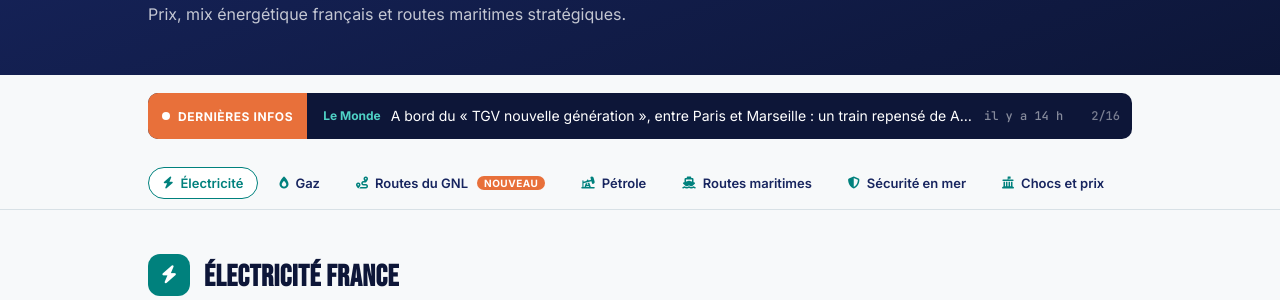
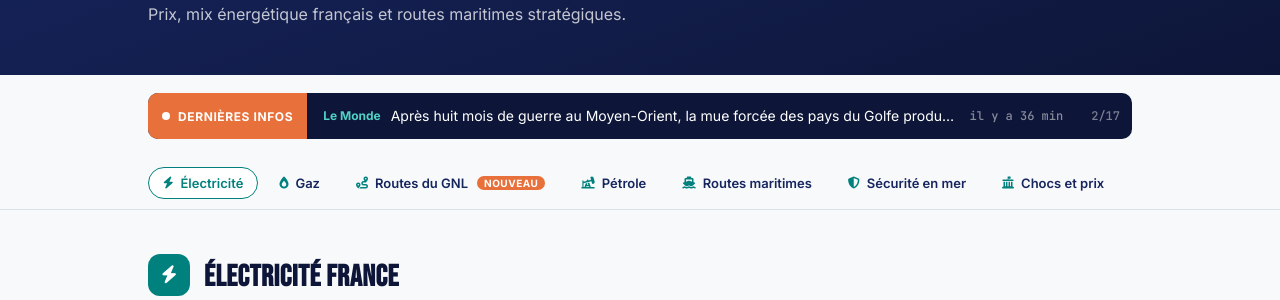
Before and after one commit to InsideEnergyMarkets/Inside-Energy-Markets, a Jekyll site: the page built from marches/index.html, in a window 1280 px wide and 900 px high. Shown: the part 250-550 px from the top of the window. Built offline with Jekyll 4.4.1, drawn with Linux system fonts in a browser that asks for light colours.

```diff
--- a/_data/news.json
+++ b/_data/news.json
@@ -1,19 +1,33 @@
 {
- "updated_at": "2026-11-07T02:15:54+00:00",
+ "updated_at": "2026-11-07T09:06:33+00:00",
  "items": [
+  {
+   "title": "Will Trump strike nuclear sites again as Iran engages ‘cognitive warfare’?",
+   "url": "https://www.aljazeera.com/news/2026/11/7/will-trump-strike-nuclear-sites-again-as-iran-engages-cognitive?traffic_source=rss",
+   "source": "Al Jazeera",
+   "lang": "en",
+   "date": "2026-11-07T08:45:36+00:00"
+  },
+  {
+   "title": "Après huit mois de guerre au Moyen-Orient, la mue forcée des pays du Golfe producteurs de pétrole et de gaz",
+   "url": "https://www.lemonde.fr/economie/article/2026/11/07/apres-huit-mois-de-guerre-au-moyen-orient-la-mue-forcee-des-pays-du-golfe-producteurs-de-petrole-et-de-gaz_6808252_3234.html",
+   "source": "Le Monde",
+   "lang": "fr",
+   "date": "2026-11-07T08:30:04+00:00"
+  },
+  {
+   "title": "Les Etats-Unis offrent 20 millions de dollars et « un possible déménagement » pour des informations sur le programme nucléaire iranien",
+   "url": "https://www.lemonde.fr/international/article/2026/11/07/les-etats-unis-offrent-20-millions-de-dollars-et-un-possible-demenagement-pour-des-informations-sur-le-programme-nucleaire-iranien_6808067_3210.html",
+   "source": "Le Monde",
+   "lang": "fr",
+   "date": "2026-11-07T02:13:31+00:00"
+  },
   {
    "title": "Les houthistes délivrent des autorisations par email aux navires pour traverser la mer Rouge",
    "url": "https://www.lemonde.fr/international/article/2026/11/07/les-houthistes-delivrent-des-autorisations-par-email-aux-navires-pour-traverser-la-mer-rouge_6808034_3210.html",
    "source": "Le Monde",
    "lang": "fr",
-   "date": "2026-11-07T01:29:07+00:00"
-  },
-  {
-   "title": "A bord du « TGV nouvelle génération », entre Paris et Marseille : un train repensé de A à Z, à la capacité accrue et moins gourmand en énergie",
-   "url": "https://www.lemonde.fr/economie/article/2026/11/06/a-bord-du-tgv-nouvelle-generation-entre-paris-et-marseille-un-train-repense-de-a-a-z-a-la-capacite-accrue-et-moins-gourmand-en-energie_6807856_3234.html",
-   "source": "Le Monde",
-   "lang": "fr",
-   "date": "2026-11-06T19:23:08+00:00"
+   "date": "2026-11-07T01:29:04+00:00"
   },
   {
    "title": "U.S. crude oil imports from Venezuela in July were highest since 2017",
@@ -56,13 +70,6 @@
    "source": "European Commission",
    "lang": "en",
    "date": "2026-11-05T23:00:00+00:00"
-  },
-  {
-   "title": "L’accord américano-russe sur le gazole vanté par Donald Trump bat de l’aile",
-   "url": "https://www.lemonde.fr/international/article/2026/11/05/vante-par-donald-trump-l-accord-americano-russe-sur-le-gazole-bat-de-l-aile_6807332_3210.html",
-   "source": "Le Monde",
-   "lang": "fr",
-   "date": "2026-11-05T18:38:21+00:00"
   },
   {
    "title": "Refineries have shifted production away from gasoline to middle distillates",
--- a/_data/podcast.json
+++ b/_data/podcast.json
@@ -1,5 +1,5 @@
 {
- "updated_at": "2026-11-07T02:15:54+00:00",
+ "updated_at": "2026-11-07T09:06:33+00:00",
  "episodes": {
   "10": {
    "audio": "https://anchor.fm/s/10edf0868/podcast/play/126486789/https%3A%2F%2Fd3ctxlq1ktw2nl.cloudfront.net%2Fstaging%2F2026-8-29%2F489715b9-9275-387d-cec8-06e4f3de2244.mp3",
```
Also changed, not shown: _data/incidents.json.
